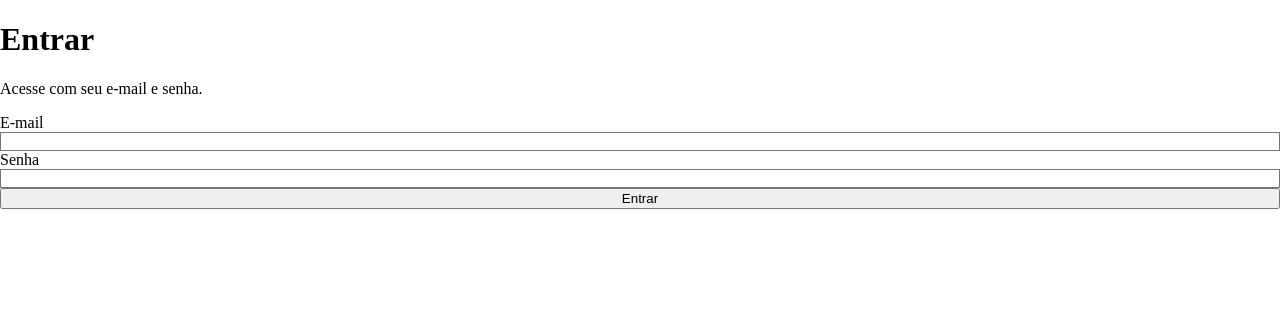
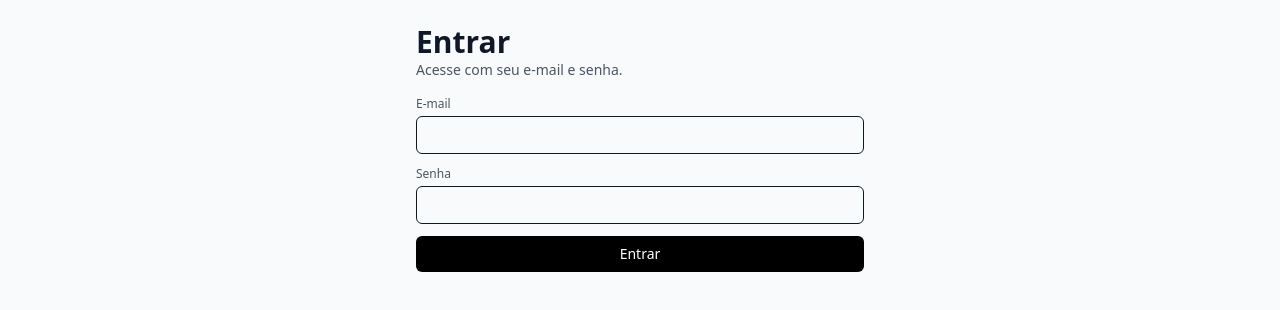
Before and after one commit to ytalovaz26/escola-saas, a Next.js app: page /login in a window 1280 px wide. Shown: the top 310 px of the page. Built offline with nearby package versions, Linux system fonts and the light colour scheme; no server answers.

Commit message:
fix: restore tailwind v4 postcss config

```diff
--- a/postcss.config.js
+++ b/postcss.config.js
@@ -1,6 +1,6 @@
 module.exports = {
   plugins: {
-    tailwindcss: {},
+    "@tailwindcss/postcss": {},
     autoprefixer: {},
   },
 };
--- a/src/app/globals.css
+++ b/src/app/globals.css
@@ -1,6 +1,4 @@
-@tailwind base;
-@tailwind components;
-@tailwind utilities;
+@import "tailwindcss";
 
 html,
 body {
```
